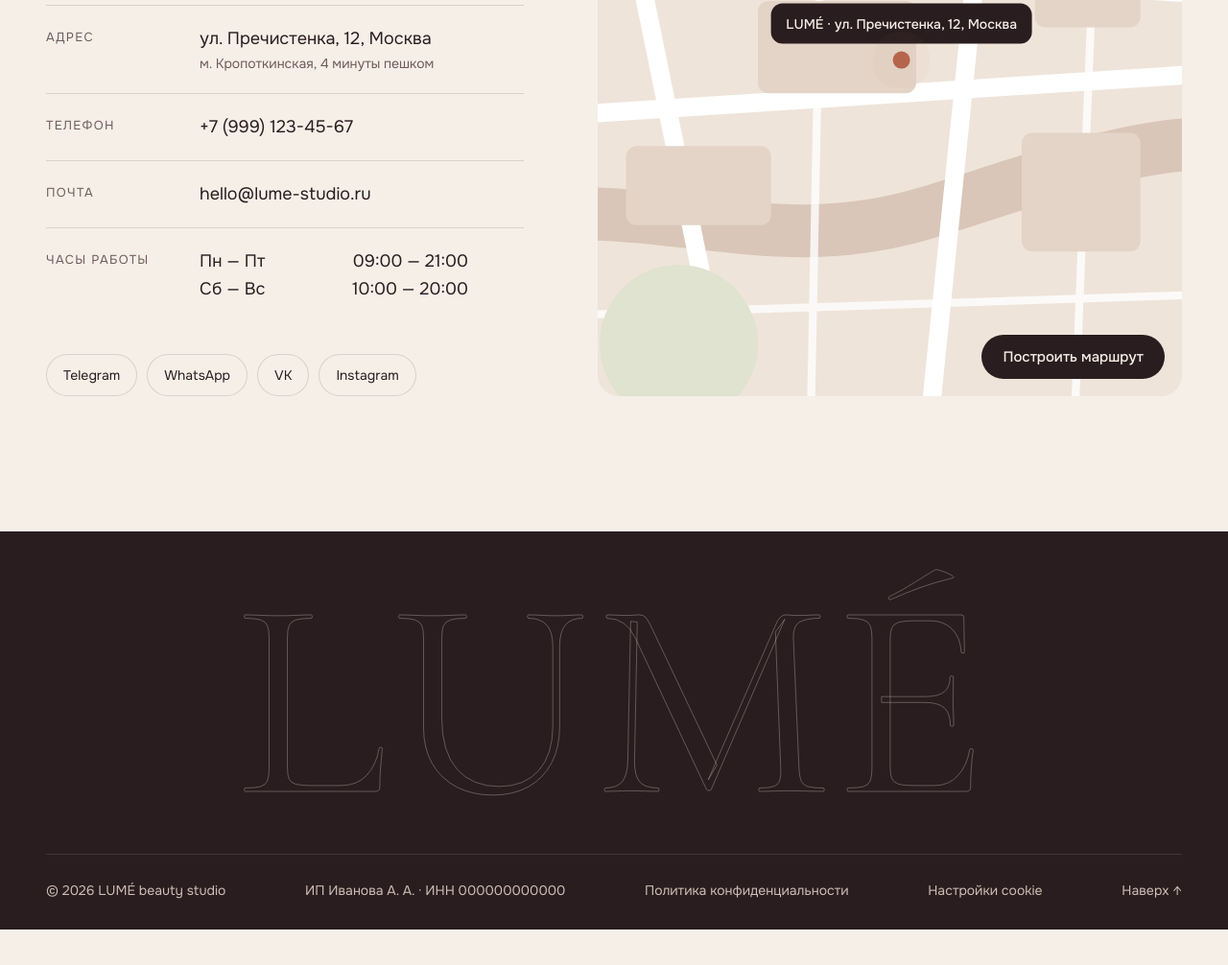
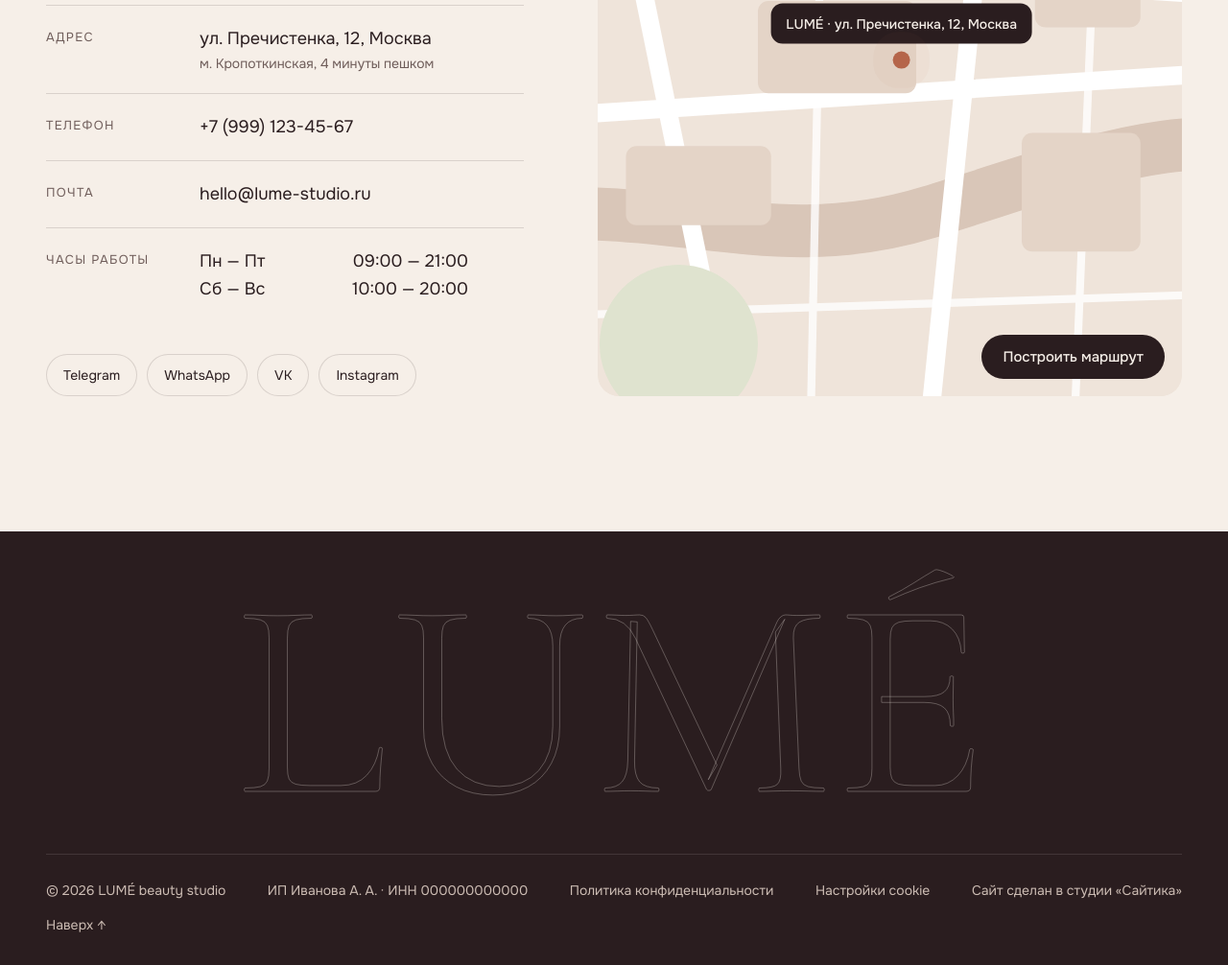
Before and after one commit to SerjAyvazyan-2000/lume-beauty, a plain HTML site: page index.html in a window 1280 px wide. Shown: the part 9911-10917 px from the top of the page at 96% size. Before the commit the page ends 10880 px from the top, so only its background shows below. Drawn offline with nearby package versions, Linux system fonts and the light colour scheme.

Commit message:
Add Saytika studio credit link to footer
Co-Authored-By: Claude Opus 5.5 <noreply@anthropic.com>
Claude-Session: https://claude.ai/code/session_01H6sQxAYiZdQQRnmkNEc36D

```diff
--- a/index.html
+++ b/index.html
@@ -323,6 +323,7 @@
         <span data-bind="footer.legal"></span>
         <a data-href-bind="footer.policyUrl">Политика конфиденциальности</a>
         <button class="footer__cookie" type="button" data-open-cookies>Настройки cookie</button>
+        <a href="https://xn----8sbanucgj0ddhgg4o.xn--p1ai/" target="_blank" rel="noopener">Сайт сделан в студии «Сайтика»</a>
         <a href="#top" class="footer__up">Наверх ↑</a>
       </div>
     </div>
```
